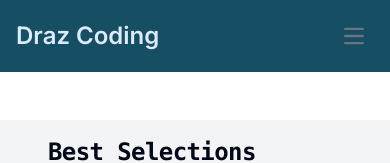
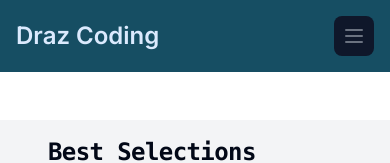
Before and after one commit to HanMyatThu/shopping_cart, a Next.js app: page / in a window 390 px wide. Shown: the top 163 px of the page. Built offline with nearby package versions, Linux system fonts and the light colour scheme.

Commit message:
fix ui issues

```diff
--- a/components/cart/cart.tsx
+++ b/components/cart/cart.tsx
@@ -98,7 +98,7 @@ export const Cart = ({
             disabled={loading}
           >
             Checkout
-            {loading && <Loader2 className="mr-2 h-4 w-4 animate-spin" />}
+            {loading && <Loader2 className="ml-2 h-4 w-4 animate-spin" />}
           </Button>
         </DrawerFooter>
       </DrawerContent>
--- a/components/navigations/index.tsx
+++ b/components/navigations/index.tsx
@@ -1,10 +1,22 @@
 "use client"
 import { useCartContext } from "@/contexts/cartProvider"
 
-import { CustomToolTip } from "@/components/common/custom-tooltip"
+
 import { ThemeChanger } from "@/components/common/theme-changer"
 import { Button } from "@/components/ui/button"
-import { ShoppingCart } from "lucide-react"
+import { MenuIcon, ShoppingCart } from "lucide-react"
+import { Separator } from "@radix-ui/react-separator"
+
+import { DropdownMenuCheckboxItemProps } from "@radix-ui/react-dropdown-menu"
+
+import {
+  DropdownMenu,
+  DropdownMenuCheckboxItem,
+  DropdownMenuContent,
+  DropdownMenuLabel,
+  DropdownMenuSeparator,
+  DropdownMenuTrigger,
+} from "@/components/ui/dropdown-menu"
 
 interface NavigationProps {
   onClickCart: () => void
@@ -15,18 +27,43 @@ export const Navigation = ({
 }: NavigationProps) => {
   const { items } = useCartContext()
 
+
   return (
     <nav className="bg-cyan-900 border-cyan-200 dark:bg-gray-900">
-      <div className="max-w-screen-xl flex flex-wrap items-center justify-between mx-auto p-4">
+      <div className="w-full flex flex-wrap items-center justify-between p-4">
         <a href="https://www.drazcoding.com" className="flex items-center space-x-3 rtl:space-x-reverse">
             <span className="self-center text-2xl font-semibold whitespace-nowrap text-blue-100 dark:text-white">Draz Coding</span>
         </a>
-        <button data-collapse-toggle="navbar-default" type="button" className="inline-flex items-center p-2 w-10 h-10 justify-center text-sm text-gray-500 rounded-lg md:hidden hover:bg-gray-100 focus:outline-none focus:ring-2 focus:ring-gray-200 dark:text-gray-400 dark:hover:bg-gray-700 dark:focus:ring-gray-600" aria-controls="navbar-default" aria-expanded="false">
-            <span className="sr-only">Open main menu</span>
-            <svg className="w-5 h-5" aria-hidden="true" xmlns="http://www.w3.org/2000/svg" fill="none" viewBox="0 0 17 14">
-                <path stroke="currentColor" stroke-linecap="round" strokeLinejoin="round" stroke-width="2" d="M1 1h15M1 7h15M1 13h15"/>
-            </svg>
-        </button>
+        <DropdownMenu>
+          <DropdownMenuTrigger asChild>
+            <Button className="inline-flex items-center p-2 w-10 h-10 justify-center text-sm text-gray-500 rounded-lg md:hidden hover:bg-gray-100 focus:outline-none focus:ring-2 focus:ring-gray-200 dark:text-gray-400 dark:hover:bg-gray-700 dark:focus:ring-gray-600">
+              <MenuIcon />
+            </Button>
+          </DropdownMenuTrigger>
+          <DropdownMenuContent className="w-56 md:hidden">
+            <DropdownMenuLabel className="text-right flex space-x-2 justify-end">
+              <div className="mt-2">Theme Changer</div> <ThemeChanger />
+            </DropdownMenuLabel>
+            <DropdownMenuSeparator />
+            <DropdownMenuLabel className="text-right flex space-x-2 justify-end">
+              <div className="mt-2">Theme Changer</div>
+              <Button
+                onClick={onClickCart}
+                className="bg-cyan-900 border-cyan-950 hover:bg-cyan-800 hover:border-cyan-900"
+                variant="ghost"
+              >
+                <ShoppingCart className="h-5 w-5"/>
+                {
+                  items.length
+                  ? (<div className="h-4 w-4 text-xs bg-orange-700 rounded-lg text-white mb-2">
+                      {items.length}
+                    </div>)
+                  : null
+                }
+              </Button>
+            </DropdownMenuLabel>
+          </DropdownMenuContent>
+        </DropdownMenu>
         <div className="hidden w-full md:block md:w-auto" id="navbar-default">
           <div className="font-medium flex flex-col p-4 md:p-0 mt-4 border border-gray-100
           rounded-lg bg-gray-50 md:flex-row md:space-x-4 rtl:space-x-reverse md:mt-0 md:border-0
@@ -51,6 +88,5 @@ export const Navigation = ({
         </div>
       </div>
     </nav>
-
   )
 }
--- a/components/ui/use-toast.ts
+++ b/components/ui/use-toast.ts
@@ -9,7 +9,7 @@ import type {
 } from "@/components/ui/toast"
 
 const TOAST_LIMIT = 1
-const TOAST_REMOVE_DELAY = 3000
+const TOAST_REMOVE_DELAY = 1000
 
 type ToasterToast = ToastProps & {
   id: string
```
